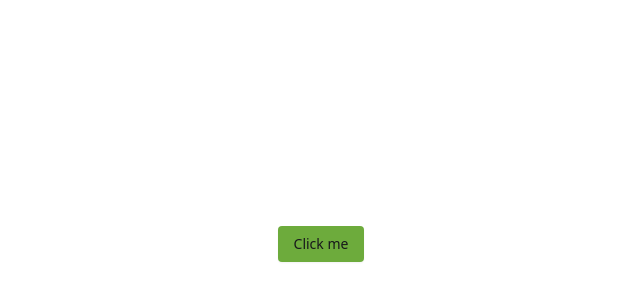
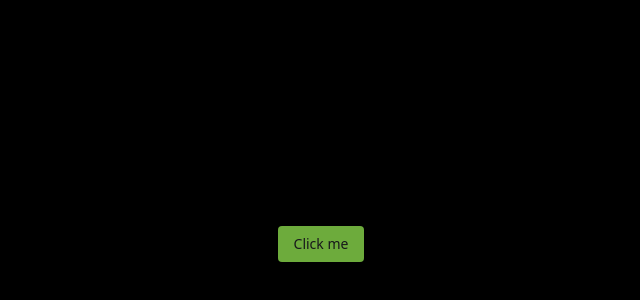
Before and after one commit to kid-us/Africacelebrates, a React (Vite) app: page / in a window 1280 px wide. Shown: the part 156-456 px from the top of the page, without its empty margins (319-959 px from the left). Built offline with nearby package versions, Linux system fonts and the light colour scheme.

Commit message:
background color added

```diff
--- a/src/index.css
+++ b/src/index.css
@@ -43,7 +43,7 @@
 
 :root {
   --radius: 0.625rem;
-  --background: oklch(1 0 0);
+  --background: #000000;
   --foreground: oklch(0.141 0.005 285.823);
   --card: oklch(1 0 0);
   --card-foreground: oklch(0.141 0.005 285.823);
```
